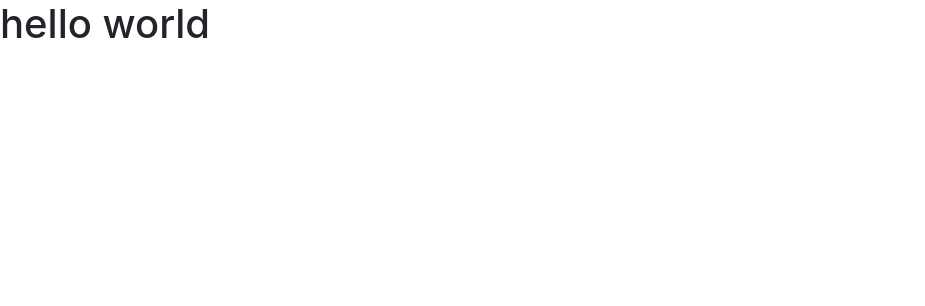
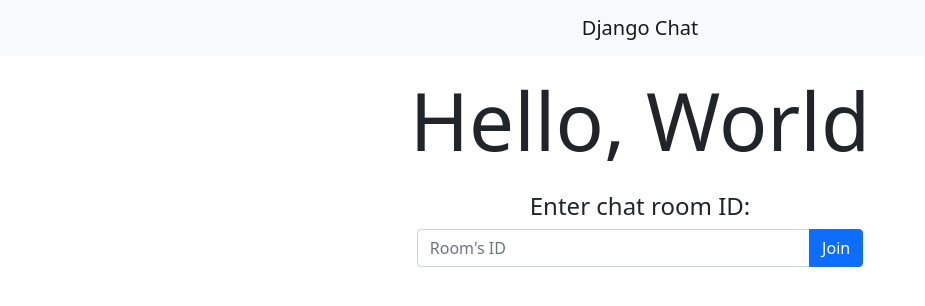
Before and after one commit to chromium7/django-chat-room, a Django app: page / in a window 1280 px wide. Shown: the top 306 px of the page, without its empty margins (0-925 px from the left). Run offline with Django 3.2, Linux system fonts and the light colour scheme; some libraries are stand-ins or nearby versions.

Commit message:
Added index page and routing url and views

```diff
--- /dev/null
+++ b/chat/static/css/main.css
@@ -0,0 +1,4 @@
+form {
+  margin: auto;
+  width: 40%;
+}
--- a/chat/templates/base.html
+++ b/chat/templates/base.html
@@ -1,3 +1,5 @@
+{% load static %}
+
 <!DOCTYPE html>
 <html lang="en">
 <head>
@@ -5,14 +7,19 @@
     <meta http-equiv="X-UA-Compatible" content="IE=edge">
     <meta name="viewport" content="width=device-width, initial-scale=1.0">
     <title>{% block title %}{% endblock %}</title>
-    <link rel="stylesheet" href="https://stackpath.bootstrapcdn.com/bootstrap/4.1.3/css/bootstrap.min.css" integrity="sha384-MCw98/SFnGE8fJT3GXwEOngsV7Zt27NXFoaoApmYm81iuXoPkFOJwJ8ERdknLPMO" crossorigin="anonymous">
+    <link rel="stylesheet" href="{% static 'css/main.css' %}">
+    <link href="https://cdn.jsdelivr.net/npm/bootstrap@5.0.0-beta1/dist/css/bootstrap.min.css" rel="stylesheet" integrity="sha384-giJF6kkoqNQ00vy+HMDP7azOuL0xtbfIcaT9wjKHr8RbDVddVHyTfAAsrekwKmP1" crossorigin="anonymous">
 </head>
 <body>
-    {% block content %}
-    {% endblock %}
-    <script src="https://code.jquery.com/jquery-3.3.1.slim.min.js" integrity="sha384-q8i/X+965DzO0rT7abK41JStQIAqVgRVzpbzo5smXKp4YfRvH+8abtTE1Pi6jizo" crossorigin="anonymous"></script>
-    <script src="https://cdnjs.cloudflare.com/ajax/libs/popper.js/1.14.3/umd/popper.min.js" integrity="sha384-ZMP7rVo3mIykV+2+9J3UJ46jBk0WLaUAdn689aCwoqbBJiSnjAK/l8WvCWPIPm49" crossorigin="anonymous"></script>
-    <script src="https://stackpath.bootstrapcdn.com/bootstrap/4.1.3/js/bootstrap.min.js" integrity="sha384-ChfqqxuZUCnJSK3+MXmPNIyE6ZbWh2IMqE241rYiqJxyMiZ6OW/JmZQ5stwEULTy" crossorigin="anonymous"></script>
+    <nav class="navbar navbar-light bg-light">
+        <a class="navbar-brand m-auto" href="#">Django Chat</a>
+    </nav>
+    <div class="container-sm">
+        {% block content %}
+        {% endblock %}
+    </div>
+    <script src="https://cdn.jsdelivr.net/npm/@popperjs/core@2.5.4/dist/umd/popper.min.js" integrity="sha384-q2kxQ16AaE6UbzuKqyBE9/u/KzioAlnx2maXQHiDX9d4/zp8Ok3f+M7DPm+Ib6IU" crossorigin="anonymous"></script>
+    <script src="https://cdn.jsdelivr.net/npm/bootstrap@5.0.0-beta1/dist/js/bootstrap.min.js" integrity="sha384-pQQkAEnwaBkjpqZ8RU1fF1AKtTcHJwFl3pblpTlHXybJjHpMYo79HY3hIi4NKxyj" crossorigin="anonymous"></script>
     <script>
         {% block javascript %}
         {% endblock %}
--- a/chat/templates/chat/index.html
+++ b/chat/templates/chat/index.html
@@ -3,5 +3,15 @@
 {% block title %}Home{% endblock %}
 
 {% block content %}
-    <div class="hello"><h1>hello world</h1></div>
+    <div class="text-center">
+        <h1 class="display-1 mt-3 text-center">Hello, World</h1>
+        <h4 class="mt-4">Enter chat room ID:</h4>
+        <form action="{% url 'chat:chat_redirect' %}" method="post">
+            {% csrf_token %}
+            <div class="input-group mb-3">
+                <input type="number" name="room_id" class="form-control" placeholder="Room's ID" aria-label="Room's ID" aria-describedby="button-addon">
+                <button class="btn btn-primary" type="submit" id="button-addon">Join</button>
+            </div>
+        </form>
+    </div>
 {% endblock %}
--- a/chat/urls.py
+++ b/chat/urls.py
@@ -5,5 +5,6 @@ app_name = "chat"
 
 urlpatterns = [
     path('', views.index, name='home'),
+    path('chat/', views.chat_redirect, name="chat_redirect"),
     path('chat/<int:room_id>/', views.chat_room, name="chat_room"),
 ]
--- a/chat/views.py
+++ b/chat/views.py
@@ -1,10 +1,17 @@
-from django.shortcuts import render
+from django.shortcuts import render, redirect
+from django.views.decorators.http import require_POST
 
 
 def index(request):
     return render(request, 'chat/index.html')
 
 
+@require_POST
+def chat_redirect(request):
+    room_id = int(request.POST['room_id'])
+    return redirect('chat:chat_room', room_id)
+
+
 def chat_room(request, room_id):
     return render(request, 'chat/room.html', {
         'room_id': room_id
```
Also changed, not shown: chat/templates/chat/room.html (+8 -0 lines).
